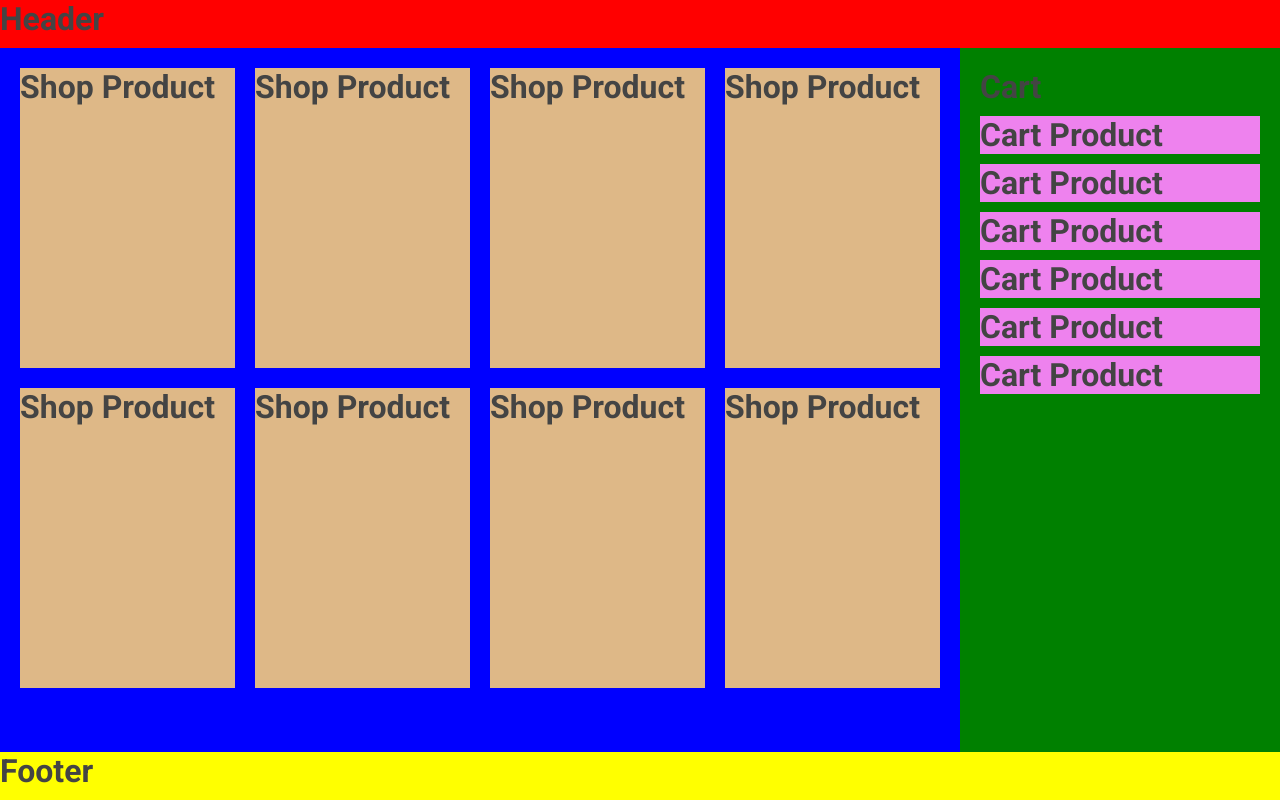
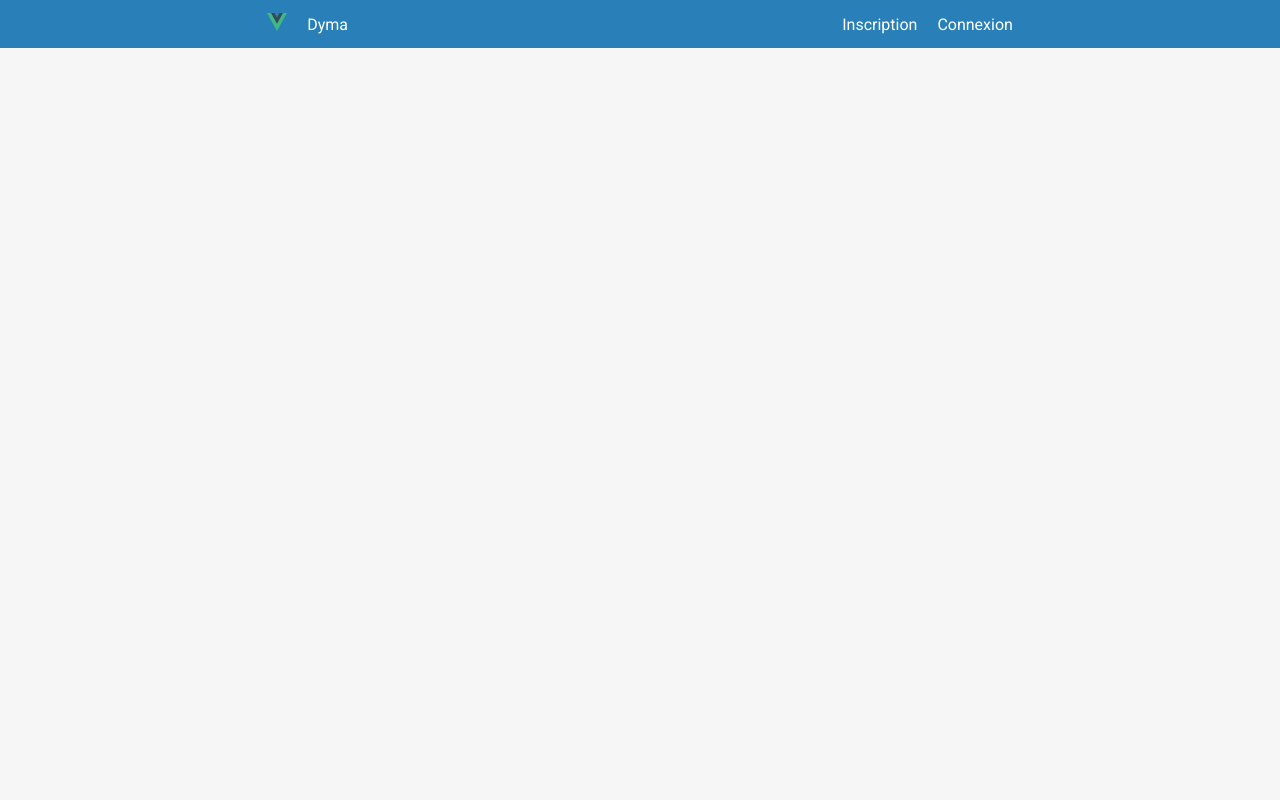
Before and after one commit to Leblanc-Sebastien/Boutique, a Vue app: page / in a window 1280 px wide. Built offline with nearby package versions, Linux system fonts and the light colour scheme.

Commit message:
header - footer css setuped

```diff
--- a/src/App.vue
+++ b/src/App.vue
@@ -7,10 +7,10 @@ import ShopView from './components/Shop/ShopView.vue'
 
 <template>
   <div class="main-container">
-    <TheHeader class="header b1" />
-    <ShopView class="shop b2" />
+    <TheHeader class="header" />
+    <!-- <ShopView class="shop b2" />
     <CartView class="cart b3" />
-    <TheFooter class="footer b4" />
+    <TheFooter class="footer" /> -->
   </div>
 </template>
 
--- a/src/components/Footer.vue
+++ b/src/components/Footer.vue
@@ -3,11 +3,17 @@
 </script>
 
 <template>
-    <footer>
-        <h1>Footer</h1>
+    <footer class="d-flex flex-row align-item-center justify-content-center">
+        <h1>Copyright © 2014-2024 Dyma</h1>
     </footer>
 </template>
 
 <style lang="scss" scoped>
-
+    footer{
+        background-color: var(--gray-4);
+        h1{
+          color: var(--text-primary-color);
+          font-size: 1em;
+        }
+    }
 </style>
--- a/src/components/Header.vue
+++ b/src/components/Header.vue
@@ -3,11 +3,34 @@
 </script>
 
 <template>
-    <header>
-        <h1>Header</h1>
+    <header class="d-flex flex-row align-item-center">
+        <ul class="d-flex flex-row align-item-center">
+            <li><a href="#"><img src="../../src/assets/logo.svg" alt="logo Vue"></a></li>
+            <li>Dyma</li>
+        </ul>
+        <ul class="d-flex flex-row align-item-center">
+            <li><a href="#">Inscription</a></li>
+            <li><a href="#">Connexion</a></li>
+        </ul>
     </header>
 </template>
 
 <style lang="scss" scoped>
+    header{
+        background-color: var(--primary-2);
+        color: var(--text-primary-color);
+        padding-left: 20px;
+        padding-right: 20px;
+        justify-content: space-around;
+        a{
+            color: var(--text-primary-color);
+            img{
+                width: 20px;
+            }
+        }
 
+        ul{
+            gap: 20px;
+        }
+    }
 </style>
```
